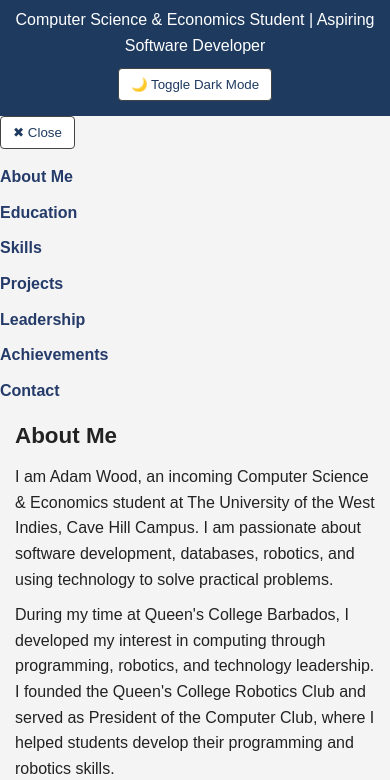
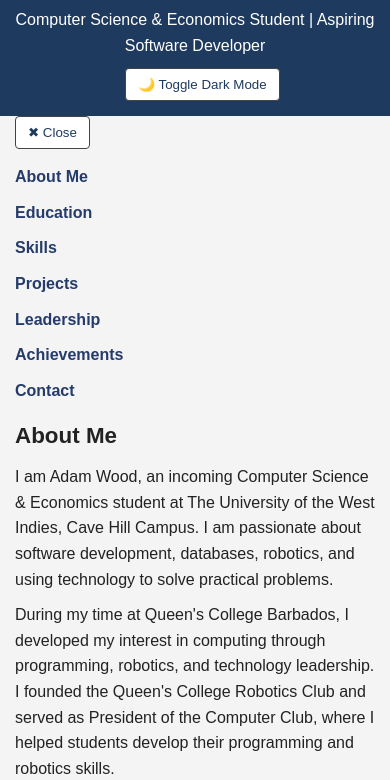
Before and after one commit to Add9treetrunks/adam-wood-portfolio, a website: page Index.html in a window 390 px wide. Both pictures are taken after a click on the button "☰ Menu". Shown: the part 64-844 px from the top of the page. Drawn offline with Linux system fonts and the light colour scheme.

Commit message:
moved menu button 15pixels to the right in mobile mode

```diff
--- a/style.css
+++ b/style.css
@@ -30,6 +30,7 @@ body {
     padding: 8px 12px;
     border-radius: 4px;
     cursor: pointer;
+    margin-left: 15px;
 }
 
 #dark-mode-toggle:hover,
@@ -312,4 +313,5 @@ footer {
     header { padding: 15px; }
     h1 { font-size: 1.8rem; }
     h2 { font-size: 1.4rem; }
+    #main-nav { margin-left: 15px; }
 }
```
Also changed, not shown: README.md.
